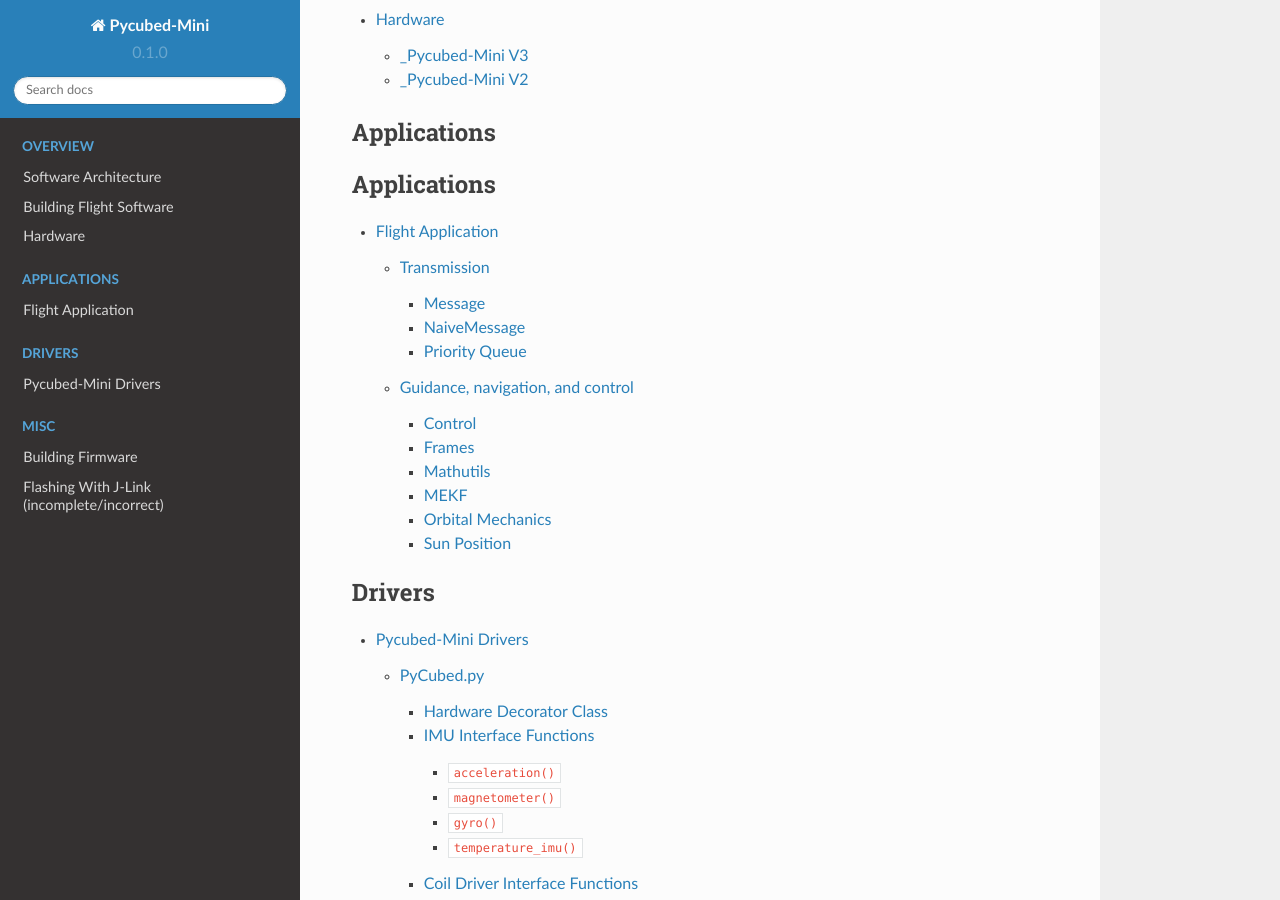
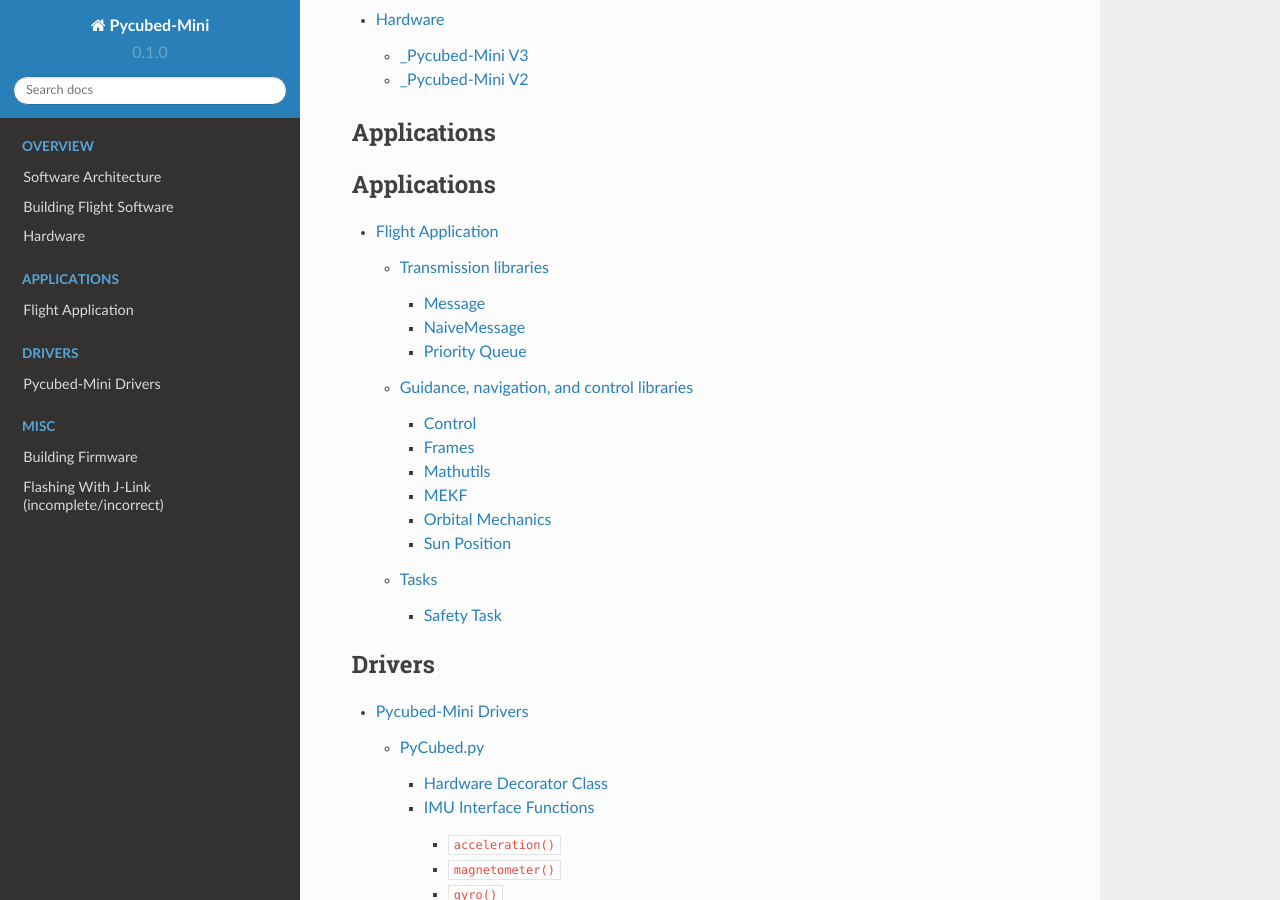
Before and after one commit to PyCubed-Mini/PocketQubeDocs, a Sphinx documentation site: the page built from docs/source/index.rst, in a window 1280 px wide and 900 px high, scrolled down 616 px. Built offline with Sphinx 7.4.7 and the Read the Docs theme 2.0.0, drawn with Linux system fonts in a browser that asks for light colours.

Commit message:
Document safety task

```diff
--- a/docs/source/applications/flight/index.rst
+++ b/docs/source/applications/flight.rst
@@ -1,7 +1,7 @@
 Flight Application
 ==================
 
-Transmission
+Transmission libraries
 ------------
 
 Message
@@ -20,7 +20,7 @@ Priority Queue
 .. automodule:: lib.priority_queue
     :members:
 
-Guidance, navigation, and control
+Guidance, navigation, and control libraries
 ---------------------------------
 
 Control
@@ -51,3 +51,11 @@ Sun Position
 ************
 .. automodule:: lib.sun_position
     :members:
+
+Tasks
+-----
+
+Safety Task
+***********
+.. automodule:: Tasks.safety.task
+    :members:
--- a/docs/source/conf.py
+++ b/docs/source/conf.py
@@ -4,6 +4,7 @@
 import sys
 import os
 sys.path.insert(0, os.path.abspath('../../flight_software/state_machine/applications/flight/'))
+sys.path.insert(0, os.path.abspath('../../flight_software/state_machine/frame/'))
 
 # -- Project information
 
@@ -32,6 +33,8 @@ intersphinx_disabled_domains = ['std']
 
 templates_path = ['_templates']
 
+autodoc_mock_imports = ["lib.pycubed"]
+
 # -- Options for HTML output
 
 html_theme = 'sphinx_rtd_theme'
--- a/docs/source/index.rst
+++ b/docs/source/index.rst
@@ -19,7 +19,7 @@ Applications
 .. toctree::
    :caption: Applications
 
-   applications/flight/index
+   applications/flight
 
 .. toctree::
    :caption: Drivers
```
